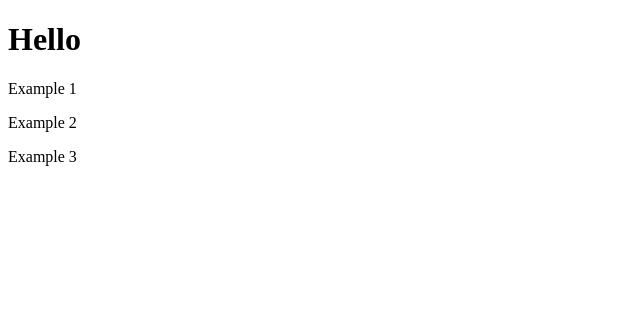
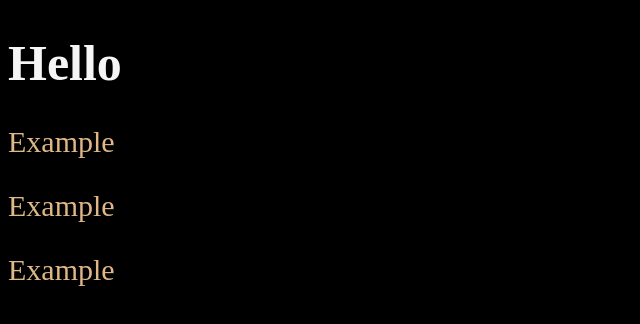
Before and after one commit to el-salahi/Github, a plain HTML site: page index.html in a window 1280 px wide. Shown: the whole page, without its empty margins (0-640 px from the left). Drawn offline with Linux system fonts and the light colour scheme.

Commit message:
added styling for heading and p*3

```diff
--- a/index.html
+++ b/index.html
@@ -4,14 +4,13 @@
     <meta charset="UTF-8">
     <meta name="viewport" content="width=device-width, initial-scale=1.0">
     <link rel="stylesheet" href="style.css">
-    <title>Github EXample</title>
+    <title>Github Example</title>
 </head>
 <body>
-    <h1>Hello</h1>
-
-    <p>Example 1</p>
-    <p>Example 2</p>
-    <p>Example 3</p>
+   <h1>Hello</h1>
+   <p>Example</p>
+   <p>Example</p>
+   <p>Example</p>
 
 </body>
 </html>
--- a/style.css
+++ b/style.css
@@ -0,0 +1,13 @@
+body {
+    background-color: black;
+}
+
+h1 {
+    font-size: 50px;
+    color: whitesmoke;
+}
+
+p {
+    font-size: 30px;
+    color:burlywood;
+}
```
